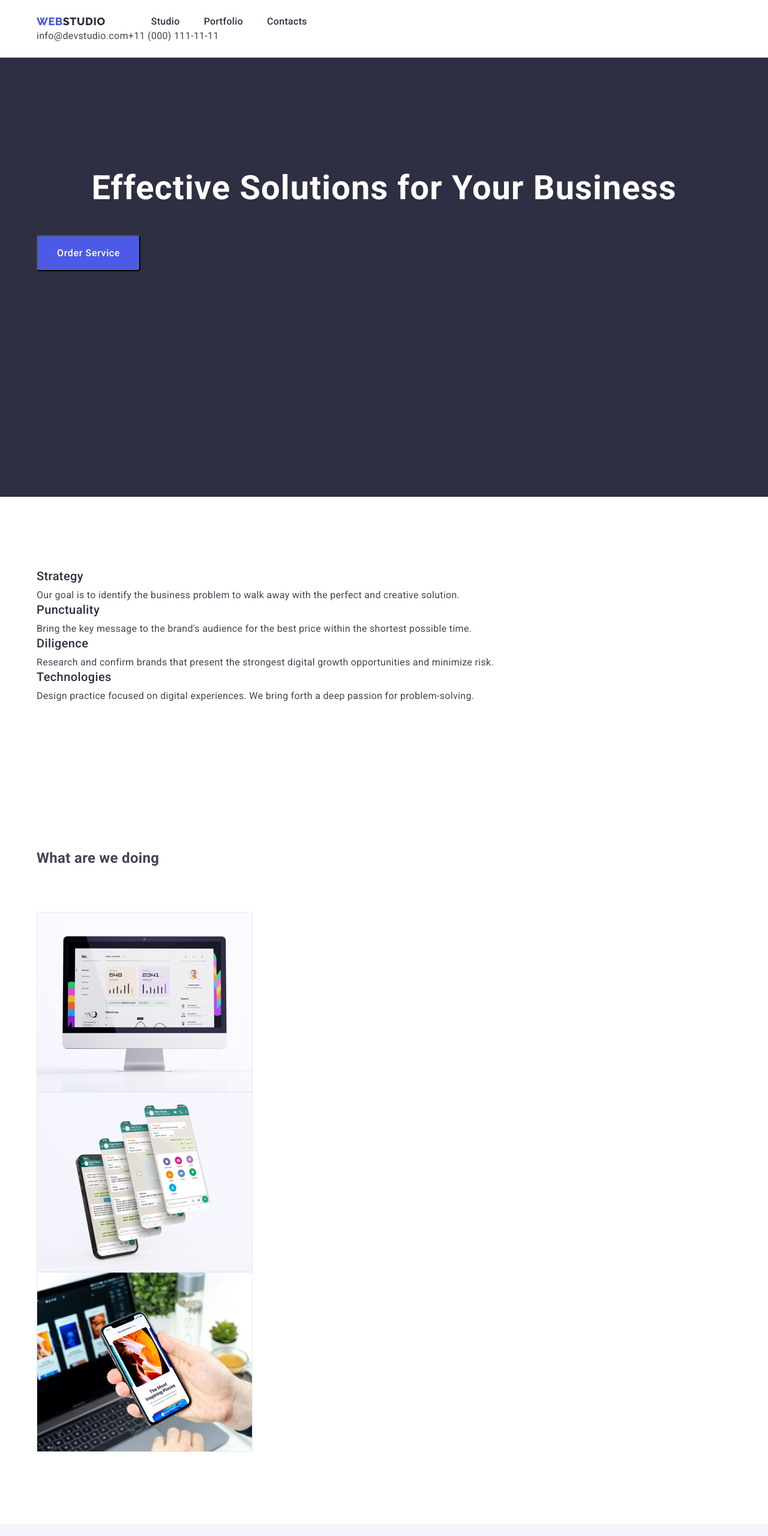
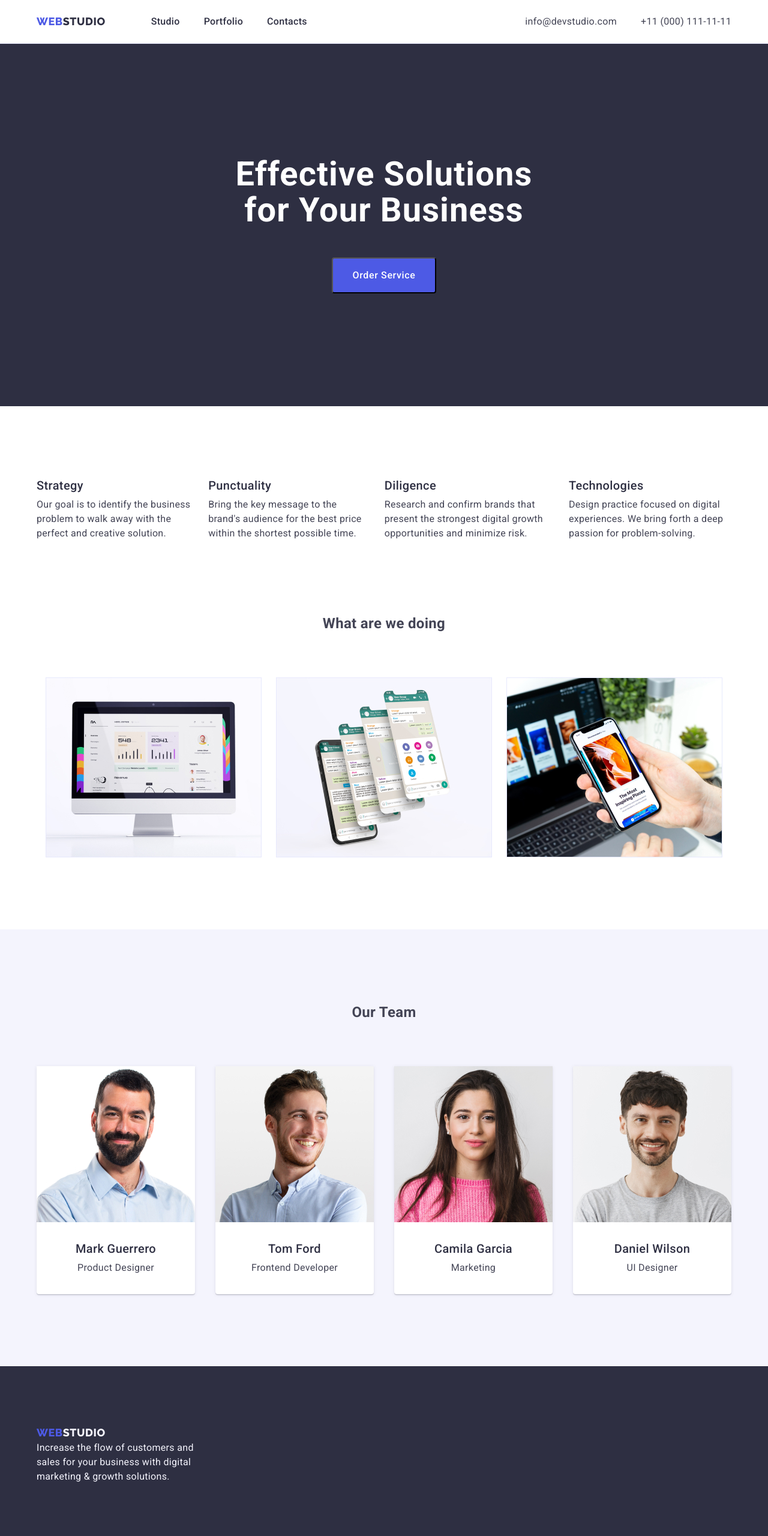
Before and after one commit to JuliaLuka/goit-markup-hw-03, a plain HTML site: page index.html in a window 1280 px wide. Shown: the top 2560 px of the page at 60% size. Drawn offline with nearby package versions, Linux system fonts and the light colour scheme.

Commit message:
Флекс бокс

```diff
--- a/css/styles.css
+++ b/css/styles.css
@@ -82,10 +82,11 @@ body {
 .header {
     padding-top: 24px;
     padding-bottom: 24px;
+
+    border-bottom: 1px solid #E7E9FC;
 }
 
-/* Почему не работает ? */
-.header-conteiner {
+.header-container {
     display: flex;
     align-items: center;
     justify-content: space-between;
@@ -147,13 +148,13 @@ body {
 .address-list {
     display: flex;
     margin-left: auto;
+    gap: 40px;
 }
 
 .address-link {
     color: #434455;
 
 }
-
 
 .address-link:hover,
 .address-link:focus,
@@ -165,11 +166,14 @@ body {
 
 .hero {
     background: #2E2F42;
-    padding-top: 188px;
-    padding-bottom: 188px;
+    padding: 188px 0;
+    text-align: center;
 }
 
 .hero-title {
+    width: 496px;
+    margin: 0 auto;
+    margin-bottom: 48px;
     color: #FFFFFF;
 
     font-weight: 700;
@@ -178,14 +182,13 @@ body {
     letter-spacing: 0.02em;
     text-align: center;
 
-    margin-bottom: 48px;
+
 
 }
 
 .hero-button {
-    margin-bottom: 188px;
+    padding: 16px 32px;
     border-radius: 4px;
-    padding: 16px 32px;
     background-color: #4D5AE5;
     color: #FFFFFF;
 
@@ -221,10 +224,16 @@ body {
 /* Features */
 .features-section {
     padding-top: 120px;
-    padding-bottom: 120px;
+    padding-bottom: 60px;
 }
 .features-title {
     display: none;
+}
+
+.features-list {
+    display: flex;
+    justify-content: center;
+    gap: 24px;
 }
 
 .features-list-title {
@@ -239,11 +248,20 @@ body {
 }
  /* We doing */
 .we-doing-section {
+    padding-top: 60px;
     padding-bottom: 120px;
 }
 
 .we-doing-section-title {
     margin-bottom: 72px;
+
+    text-align: center;
+}
+
+.we-doing-list-img {
+    display: flex;
+    justify-content: center;
+    gap: 24px;
 }
 
 /* Team-list */
@@ -254,20 +272,38 @@ body {
 }
 .team-section-title {
     margin-bottom: 72px;
+
+    text-align: center;
+}
+
+.team-list {
+    display: flex;
+    justify-content: space-between;
+
 }
 
 .team-card-list {
     background-color: #FFFFFF;
+    box-shadow: 0px 1px 6px rgba(46, 47, 66, 0.08), 0px 1px 1px rgba(46, 47, 66, 0.16), 0px 2px 1px rgba(46, 47, 66, 0.08);
+    border-radius: 0px 0px 4px 4px;
 }
 
 .team-card-title {
     color: #2E2F42;
+    margin-top: 32px;
     margin-bottom: 8px;
 
     font-weight: 500;
+    text-align: center;
     font-size: 20px;
     line-height: 1.2;
     letter-spacing: 0.02em;
+}
+
+.team-card-text {
+    margin-bottom: 32px;
+
+    text-align: center;
 }
 
 /* Portfolio */
@@ -275,10 +311,16 @@ body {
     display: none;
 }
 
+/* Button Portfolio */
+.portfolio-btn-list{
+    display: flex;
+    justify-content: center;
+    gap: 24px;
 
-/* Button Portfolio */
+    margin-bottom: 72px;
+}
+
 .portfolio-btn-link {
-    display: inline-block;
     border-radius: 4px;
     padding: 12px 24px;
     min-width: 78px;
@@ -304,15 +346,25 @@ body {
 }
  /* Portfolio list */
 .portfolio-list {
+    display: flex;
+    flex-wrap: wrap;
+    column-gap: 24px;
+    row-gap: 48px;
+
     color: #2E2F42;
 
     font-weight: 500;
     font-size: 20px;
     line-height: 1.2;
 }
-
+.portfolio-link-wrap {
+    padding: 32px 16px;
+    border: 1px solid #E7E9FC;
+    border-top: none;
+}
 
 .portfolio-link-title {
+    margin-top: 32px ;
     margin-bottom: 8px;
     color: #2E2F42;
 
@@ -323,6 +375,7 @@ body {
 }
 
 .portfolio-link-text {
+    margin-bottom: 32px;
     color: #434455;
 
     font-size: 16px;
@@ -330,12 +383,17 @@ body {
     letter-spacing: 0.02em;
 }
 
-
+  /* border: 1px solid #E7E9FC; */
 /* Футер */
 .footer {
+    display: flex;
     background-color: #2E2F42;
     padding-top: 100px;
     padding-bottom: 100px;
+}
+
+.footer-wrap {
+    width: 264px;
 }
 
 .footer-logo-link {
--- a/index.html
+++ b/index.html
@@ -85,9 +85,15 @@
             <div class="container">
                 <h2 class="we-doing-section-title">What are we doing</h2>
                 <ul class="we-doing-list-img list">
-                    <li><img src="./images/page-1/img-1.jpg" alt="Computer" width="360"></li>
-                    <li><img src="./images/page-1/img-2.jpg" alt="Applications" width="360"></li>
-                    <li><img src="./images/page-1/img-3.jpg" alt="Phone" width="360"></li>
+                    <li class="we-doing-img">
+                        <img src="./images/page-1/img-1.jpg" alt="Computer" width="360">
+                    </li>
+                    <li class="we-doing-img">
+                        <img src="./images/page-1/img-2.jpg" alt="Applications" width="360">
+                    </li>
+                    <li class="we-doing-img">
+                        <img src="./images/page-1/img-3.jpg" alt="Phone" width="360">
+                    </li>
                 </ul>
             </div>
         </section>
@@ -123,10 +129,13 @@
 
     <footer class="footer">
         <div class="container">
-            <a href="./index.html" class="footer-logo-link link">
-                Web<span class="footer-logo-accent">Studio</span>
-            </a>
-            <p class="footer-text">Increase the flow of customers and sales for your business with digital marketing & growth solutions.</p>
+            <div class="footer-wrap">
+                <a href="./index.html" class="footer-logo-link link">
+                    Web<span class="footer-logo-accent">Studio</span>
+                </a>
+                <p class="footer-text">Increase the flow of customers and sales for your business with digital marketing & growth
+                    solutions.</p>
+            </div>
         </div>
     </footer>
 
```
Also changed, not shown: portfolio.html (+27 -13 lines).
